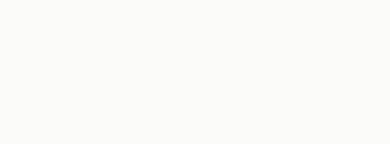
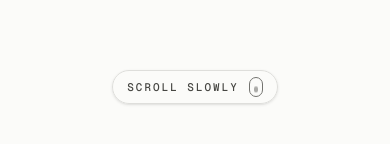
Before and after one commit to jasondarel/jasondarel-v2, a Next.js app: page / in a window 390 px wide. Shown: the part 720-864 px from the top of the page. Built offline with nearby package versions, Linux system fonts and the light colour scheme; a web font is replaced by a local one.

Commit message:
more tiny tweaks

```diff
--- a/src/app/globals.css
+++ b/src/app/globals.css
@@ -205,6 +205,30 @@ html.lenis, html.lenis body {
   animation: bounceY 2s ease-in-out infinite;
 }
 
+/* ── Mobile "Scroll Slowly" Widget Animations ────────────────────────────── */
+@keyframes scrollWheelMini {
+  0% {
+    opacity: 0;
+    transform: translateY(0);
+  }
+  20% {
+    opacity: 1;
+  }
+  70% {
+    opacity: 1;
+    transform: translateY(6px);
+  }
+  95%, 100% {
+    opacity: 0;
+    transform: translateY(7px);
+  }
+}
+
+.animate-scroll-wheel-mini {
+  animation: scrollWheelMini 1.8s cubic-bezier(0.4, 0, 0.2, 1) infinite;
+}
+
+
 /* ── Universal Pill Button Utilities ────────────────────────────────────────── */
 .btn-pill {
   display: inline-flex;
--- a/src/app/page.tsx
+++ b/src/app/page.tsx
@@ -6,6 +6,7 @@ import SkillsSection from '@/components/SkillsSection';
 import ExperienceSection from '@/components/ExperienceSection';
 import ProjectsSection from '@/components/ProjectsSection';
 import FadeToTopOverlay from '@/components/FadeToTopOverlay';
+import MobileScrollPrompt from '@/components/MobileScrollPrompt';
 
 /**
  * Home (App.tsx equivalent)
@@ -29,6 +30,9 @@ export default function Home() {
     <main>
       {/* ── Global Fade-to-Top Overlay ─────────────────────────────────────── */}
       <FadeToTopOverlay />
+
+      {/* ── Mobile Floating "Scroll Slowly" Widget ─────────────────────────── */}
+      <MobileScrollPrompt />
 
       {/* ── 1. INTRO HERO ─────────────────────────────────────────────────── */}
       <section
--- /dev/null
+++ b/src/components/MobileScrollPrompt.tsx
@@ -0,0 +1,71 @@
+'use client';
+
+import React, { useEffect, useState } from 'react';
+
+/**
+ * MobileScrollPrompt
+ *
+ * A subtle, floating mobile widget prompting visitors to "Scroll Slowly"
+ * with an animated miniature mouse scroll wheel indicator.
+ *
+ * - Only rendered on mobile screens (md:hidden).
+ * - Horizontally centered using flex inset-x-0.
+ * - Non-intrusive (pointer-events-none) so touch gestures pass right through.
+ * - Visible on initial load, smoothly disappears once the user starts scrolling.
+ */
+export default function MobileScrollPrompt() {
+  const [hasScrolled, setHasScrolled] = useState(false);
+
+  useEffect(() => {
+    const handleScroll = () => {
+      // Disappear once user starts scrolling (past 50px)
+      const scrolled = window.scrollY > 50;
+      setHasScrolled(scrolled);
+    };
+
+    window.addEventListener('scroll', handleScroll, { passive: true });
+    handleScroll();
+
+    return () => window.removeEventListener('scroll', handleScroll);
+  }, []);
+
+  return (
+    <aside
+      className="fixed inset-x-0 bottom-[calc(1.25rem+env(safe-area-inset-bottom,0px))] z-40 md:hidden flex justify-center pointer-events-none select-none px-4 transition-all duration-500 ease-out"
+      style={{
+        opacity: hasScrolled ? 0 : 1,
+        transform: hasScrolled ? 'translateY(12px)' : 'translateY(0)',
+      }}
+      aria-label="Scroll advice: Scroll Slowly"
+      aria-hidden={hasScrolled}
+    >
+      <div
+        className="flex items-center gap-2.5 px-3.5 py-1.5 rounded-full border shadow-sm backdrop-blur-md"
+        style={{
+          background: 'color-mix(in srgb, var(--surface-0) 90%, transparent)',
+          borderColor: 'var(--border)',
+        }}
+      >
+        {/* Text Prompt */}
+        <span
+          className="text-[11px] font-mono uppercase tracking-[0.18em] font-medium flex-shrink-0"
+          style={{ color: 'var(--accent)' }}
+        >
+          Scroll Slowly
+        </span>
+
+        {/* Miniature Animated Mouse Scroll Wheel */}
+        <div
+          className="w-3.5 h-5 rounded-full border flex justify-center pt-0.5 flex-shrink-0"
+          style={{ borderColor: 'var(--accent)', opacity: 0.75 }}
+          aria-hidden="true"
+        >
+          <span
+            className="w-1 h-1.5 rounded-full animate-scroll-wheel-mini"
+            style={{ background: 'var(--accent)' }}
+          />
+        </div>
+      </div>
+    </aside>
+  );
+}
--- a/src/constants/skills.ts
+++ b/src/constants/skills.ts
@@ -189,7 +189,7 @@ export const SKILLS_DATA: SkillItem[] = [
       {
         name: 'PostgreSQL',
         logoKey: 'postgresql',
-        pos: { bottom: '32%', right: '20%' },
+        pos: { bottom: '35%', right: '11%' },
         animationClass: 'animate-float-1',
         delay: '1.1s',
       },
```
